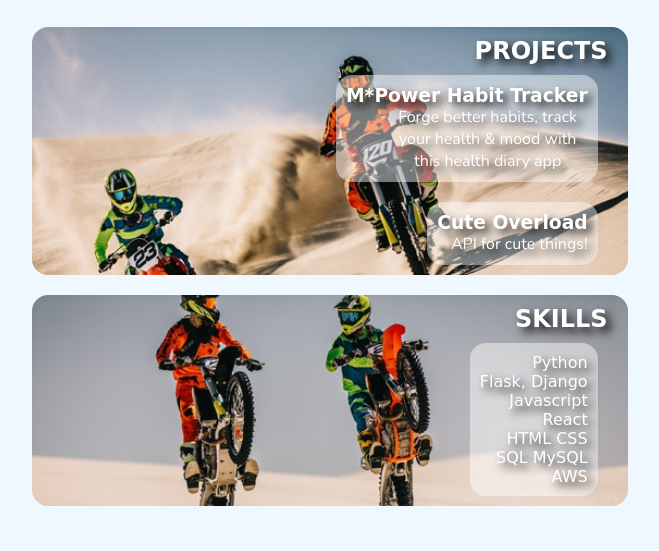
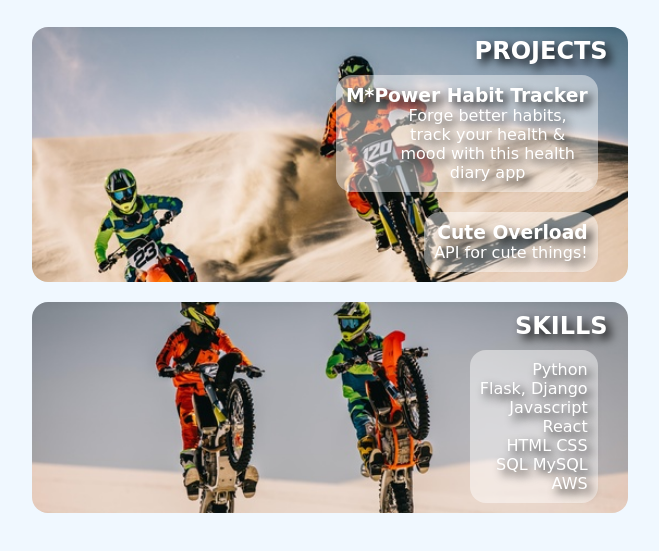
Before and after one commit to melbcoding/melbcoding, a plain HTML site: page docs/index.html in a window 1280 px wide. Shown: the part 141-692 px from the top of the page, without its empty margins (310-969 px from the left). Drawn offline with nearby package versions, Linux system fonts and the light colour scheme; files whose address does not match are found by name; a web font is replaced by a local one.

Commit message:
updated all font

```diff
--- a/docs/index.html
+++ b/docs/index.html
@@ -46,11 +46,11 @@
                 <h2 class="headline light-text">PROJECTS </h2>
                 <div class="flex-end info">
                     <h3 class="headline light-text">M*Power Habit Tracker</h3>
-                    <p class="light-text">Forge better habits, track your health & mood with this health diary app</p>
+                    <p class="headline light-text">Forge better habits, track your health & mood with this health diary app</p>
                 </div>
                 <div class="flex-end info">
                     <h3 class="headline light-text">Cute Overload</h3>
-                    <p class="light-text">API for cute things!</p>
+                    <p class="headline light-text">API for cute things!</p>
                 </div>
             </div>
             <div id="skillsDiv" class="flex-end">
```
